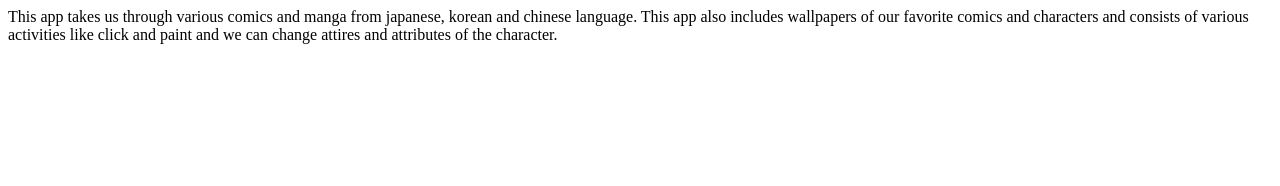
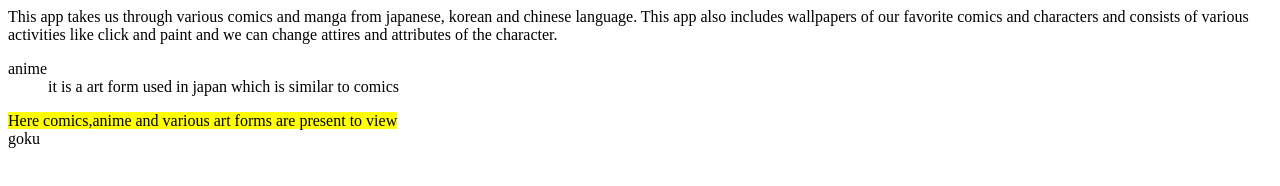
Before and after one commit to arunkumarlala/comics_meets_manga_app, a plain HTML site: page aboutus.html in a window 1280 px wide. Drawn offline with Linux system fonts and the light colour scheme.

Commit message:
project commit

```diff
--- a/aboutus.html
+++ b/aboutus.html
@@ -8,6 +8,11 @@
 </head>
 <body>
     <p>This app takes us through various comics and manga from japanese, korean and chinese language. This app also includes wallpapers of our favorite comics and characters and consists of various activities like click and paint and we can change attires and attributes of the character.</p>
+    <dl>
+        <dt>anime</dt>
+        <dd>it is a art form used in japan which is similar to comics</dd>
 
+    </dl>
+    <mark>Here comics,anime and various art forms are present to view <aside> goku</aside></mark>
 </body>
 </html>
```
Also changed, not shown: login.html (+6 -4 lines).
